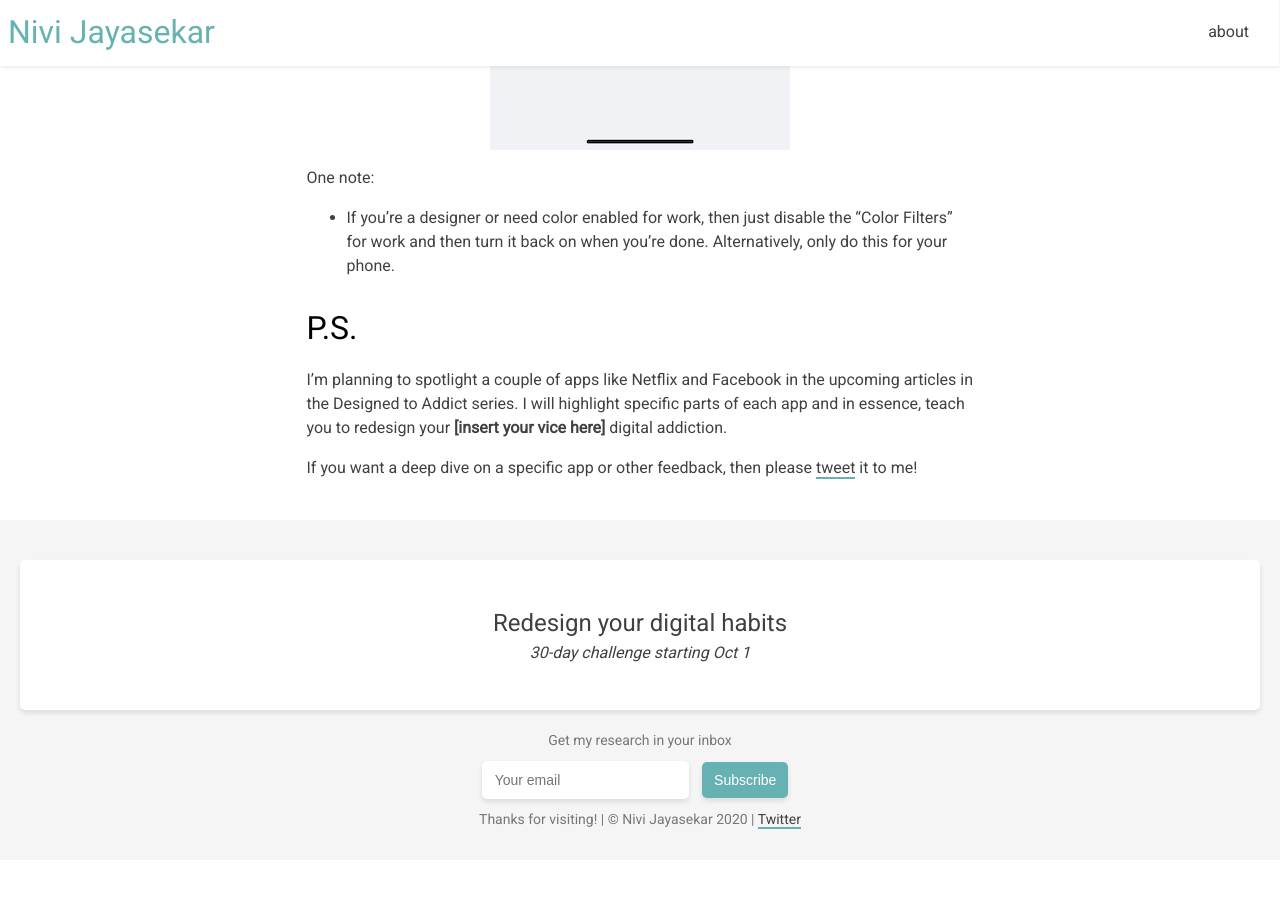
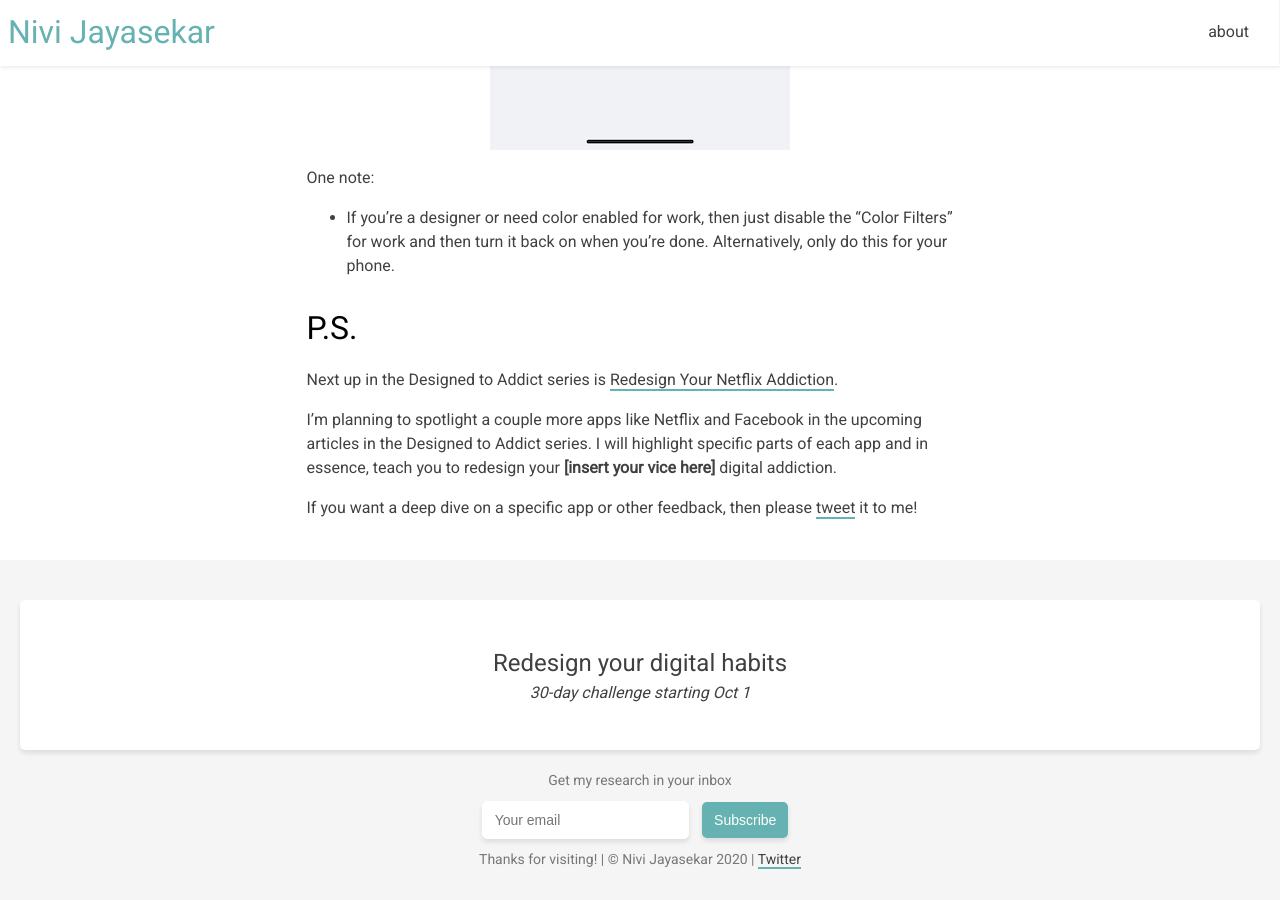
Before and after one commit to nivivive/heynivi, a Jekyll site: the page built from _posts/2020-09-21-quarantine-your-screen-time-addiction.md, in a window 1280 px wide and 900 px high, scrolled down 7887 px. Built offline with Jekyll 4.4.1, drawn with Linux system fonts in a browser that asks for light colours; nearby versions of some CDN libraries; before the commit the page ends 8747 px from its top, so only the background shows below that.

Commit message:
relinking

```diff
--- a/_posts/2020-09-21-quarantine-your-screen-time-addiction.md
+++ b/_posts/2020-09-21-quarantine-your-screen-time-addiction.md
@@ -105,6 +105,8 @@ One note:
 - If you're a designer or need color enabled for work, then just disable the "Color Filters" for work and then turn it back on when you're done. Alternatively, only do this for your phone.
 
 # P.S.
-I'm planning to spotlight a couple of apps like Netflix and Facebook in the upcoming articles in the Designed to Addict series. I will highlight specific parts of each app and in essence, teach you to redesign your **[insert your vice here]** digital addiction.
+Next up in the Designed to Addict series is [Redesign Your Netflix Addiction]({{ site.url }}/redesign-netflix).
+
+I'm planning to spotlight a couple more apps like Netflix and Facebook in the upcoming articles in the Designed to Addict series. I will highlight specific parts of each app and in essence, teach you to redesign your **[insert your vice here]** digital addiction.
 
 If you want a deep dive on a specific app or other feedback, then please [tweet](https://twitter.com/nivivive/status/1308856856689995777) it to me!
```
Also changed, not shown: _posts/2020-10-01-redesign-your-netflix-addiction.md (+4 -3 lines).
